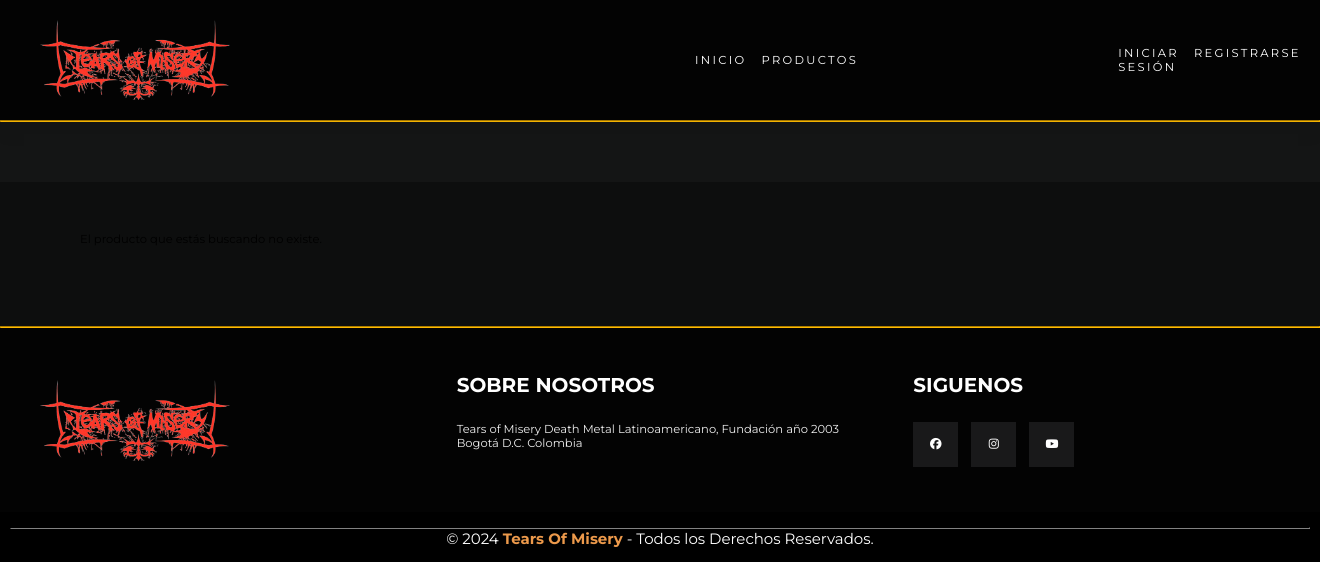
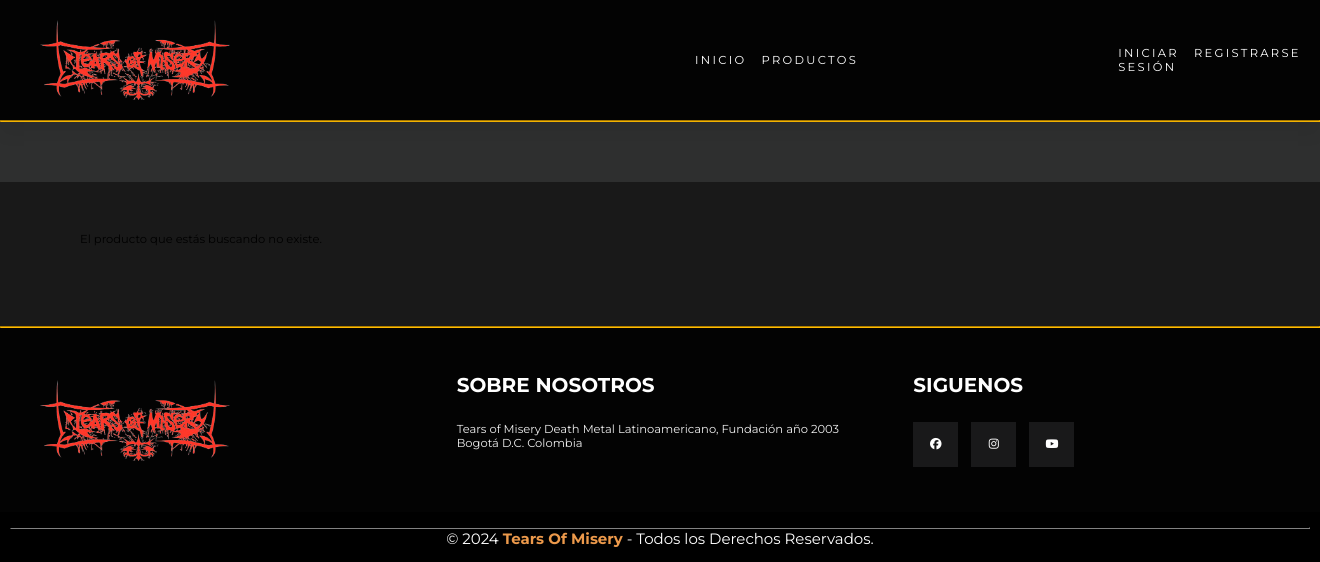
Before and after one commit to Duksiton/Tears-Of-Misery, a Flask app: template templates/check_product.html in a window 1320 px wide. Shown: the top 562 px of the page. Run offline with Flask 3, Linux system fonts and the light colour scheme; the template is opened without the code that fills it, so the values that code supplies are empty; some libraries are stand-ins or nearby versions.

Commit message:
Diseño de productos actualizado

```diff
--- a/static/css/styles_check_product.css
+++ b/static/css/styles_check_product.css
@@ -22,6 +22,9 @@ html {
     font-family: "Montserrat", sans-serif;
     scroll-behavior: smooth;
 }
+
+
+
 
 .logo {
     color: #fff;
@@ -365,7 +368,7 @@ img {
 
 .container-title {
 	padding: 30px;
-	background-color: #1d1e1e7a;
+	background-color: #4547477a;
 	margin-bottom: 50px;
 	color: #ffffff;
 }
@@ -531,7 +534,7 @@ main {
 
 .btn-increment-decrement i {
     font-size: 16px; /* Tamaño de las flechas */
-    color: #333;
+    color: #686868;
     cursor: pointer;
     margin: 2px 0; /* Espacio entre las flechas */
 }
--- a/static/css/styles_index_productos.css
+++ b/static/css/styles_index_productos.css
@@ -22,6 +22,7 @@ html {
     font-family: "Montserrat", sans-serif;
     scroll-behavior: smooth;
 }
+
 
 
 
--- a/templates/check_product.html
+++ b/templates/check_product.html
@@ -12,6 +12,13 @@
 
 
 </head>
+
+<style>
+    body{
+        background-color: #0a0a0aef;
+};
+
+</style>
 
 <body>
     <header>
--- a/templates/usuario/producto.html
+++ b/templates/usuario/producto.html
@@ -11,6 +11,12 @@
     <link rel="stylesheet" href="{{ url_for('static', filename='css/styles_index_productos.css') }}">
     <link rel="icon" href="{{ url_for('static', filename='/images/icon-logo.ico') }}">
 </head>
+<style>
+    body{
+        background-color: #0a0a0aef;
+};
+
+</style>
 
 <body>
     <header>
```
